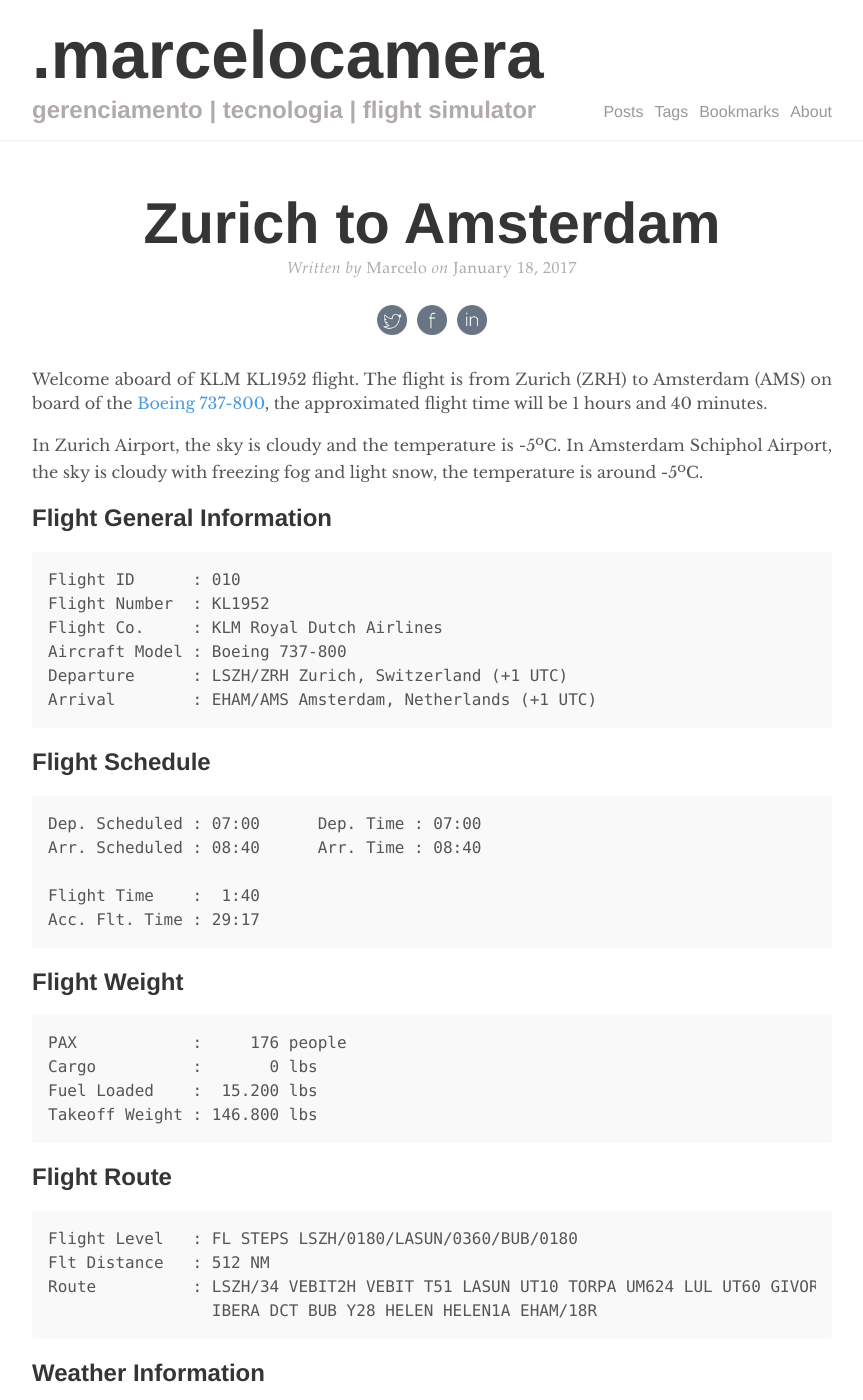
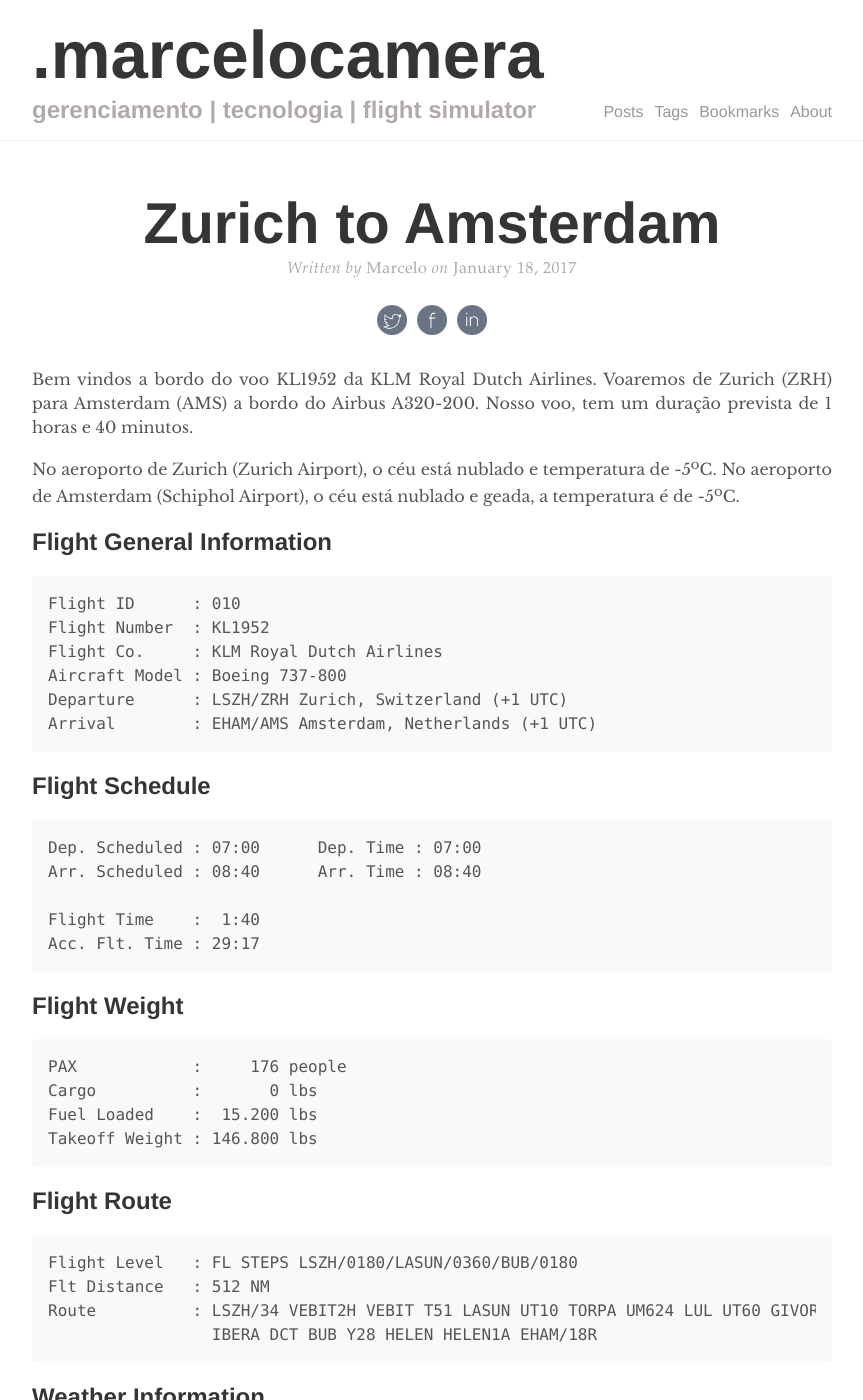
Before and after one commit to marcelocamera/marcelocamera.github.io, a Jekyll site: the page built from _posts/2017-01-18-010-ZRH-AMS.md, in a window 1280 px wide and 1400 px high. Shown: the whole window, without its empty margins (208-1071 px from the left). Built offline with Jekyll 4.4.1, drawn with Linux system fonts in a browser that asks for light colours; comment, search, counter and statistics services are not loaded; some of the changed text lies outside the part shown.

Commit message:
Update 2017-01-18-010-ZRH-AMS.md

```diff
--- a/_posts/2017-01-18-010-ZRH-AMS.md
+++ b/_posts/2017-01-18-010-ZRH-AMS.md
@@ -4,10 +4,12 @@ title: "Zurich to Amsterdam"
 author: "Marcelo"
 comments: true
 tags: flight-simulator
+excerpt_separator: <!--more-->
 ---
-Welcome aboard of KLM KL1952 flight. The flight is from Zurich (ZRH) to Amsterdam (AMS) on board of the <a href="https://imgproc.airliners.net/photos/airliners/9/3/6/6340639.jpg?v=v49fd4ed78a3" target="_blank">Boeing 737-800</a>, the approximated flight time will be 1 hours and 40 minutes.
+Bem vindos a bordo do voo KL1952 da KLM Royal Dutch Airlines. Voaremos de Zurich (ZRH) para Amsterdam (AMS) a bordo do Airbus A320-200. Nosso voo, tem um duração prevista de 1 horas e 40 minutos.
+<!--more-->
 
-In Zurich Airport, the sky is cloudy and the temperature is -5<sup>o</sup>C. In Amsterdam Schiphol Airport, the sky is cloudy with freezing fog and light snow, the temperature is around -5<sup>o</sup>C.
+No aeroporto de Zurich (Zurich Airport), o céu está nublado e temperatura de -5<sup>o</sup>C. No aeroporto de Amsterdam (Schiphol Airport), o céu está nublado e geada, a temperatura é de -5<sup>o</sup>C.
 
 ## Flight General Information
 {% highlight markdown %}
@@ -47,16 +49,15 @@ Route          : LSZH/34 VEBIT2H VEBIT T51 LASUN UT10 TORPA UM624 LUL UT60 GIVOR
 ## Weather Information
 {% highlight markdown %}
 LSZH/ZRH  ZURICH
-   LSZH 180550Z 04010KT 010V070 9999 BKN022 M05/M09 Q1028 NOSIG
+   LSZH 180550Z 04010KT 010V070 9999 BKN022 M05/M09 Q1028
 
 EHAM/AMS SCHIPHOL
-   EHAM 180725Z 16003KT 120V190 0600 R18C/P2000N R27/1000N R18R/1600D R06/1000N FZFG -SG
-   SCT000 BKN001 M05/M06 Q1040 TEMPO 1200 BR BKN002
+   EHAM 180725Z 16003KT 120V190 0600 FZFG -SG SCT000 BKN001 M05/M06 Q1040
 {% endhighlight %}
 
 <figure align="center">
-   <img src="/assets/011a.webp">
+   <img src="/assets/010a.webp">
 </figure>
 <figure align="center">
-   <img src="/assets/011b.webp">
+   <img src="/assets/010b.webp" alt="flight simulator, fsx, flight, boeing, 737-800, zurich, amsterdan, netherlands, switzerland, amsterdam">
 </figure>
```
